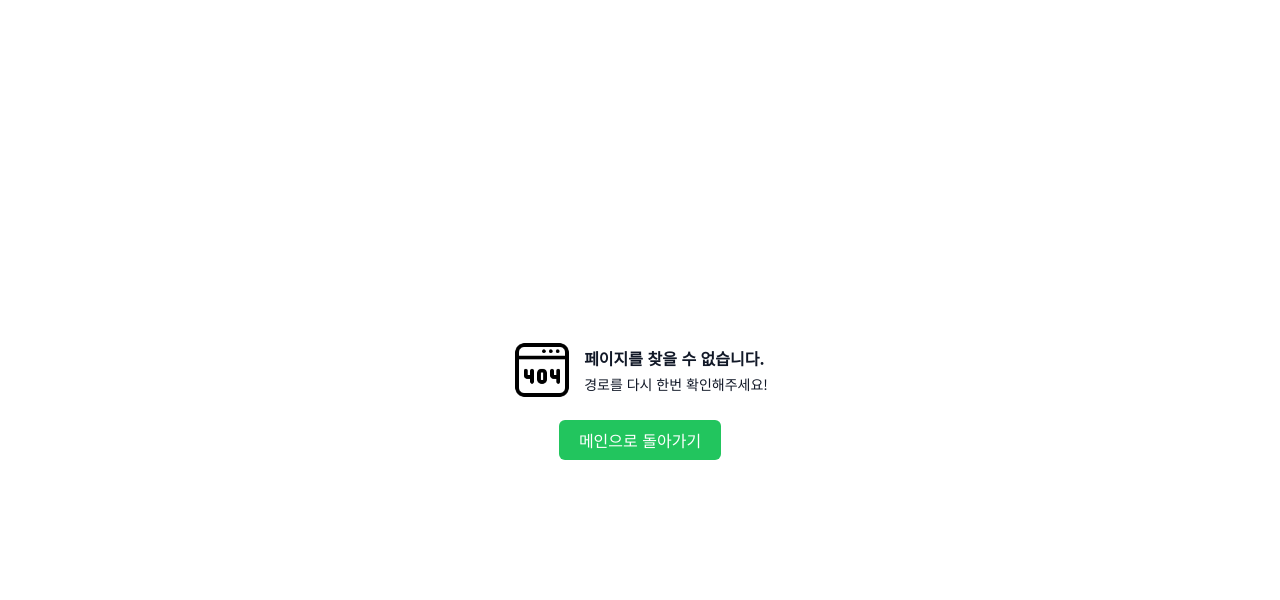
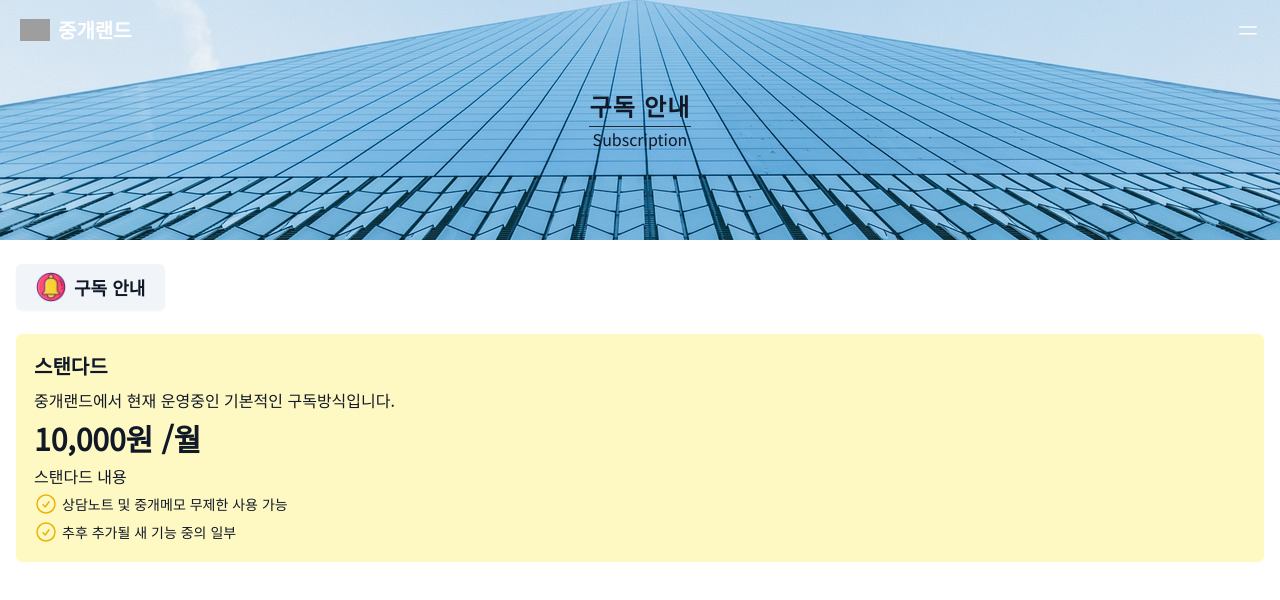
Before and after one commit to byeolee1221/realEstateAgent-land, a Next.js app: page /subscription in a window 1280 px wide. Before the commit this address had no page. Shown: the top 600 px of the page. Built offline with nearby package versions, Linux system fonts and the light colour scheme; no server answers; grey boxes are pictures that could not be loaded.

Commit message:
style: 구독안내페이지 추가

```diff
--- a/app/api/notice/route.ts
+++ b/app/api/notice/route.ts
@@ -70,6 +70,7 @@ export async function DELETE(req: Request) {
     const { noticePath } = body;
     // console.log(noticePath);
 
+    // 관리자인지 한번 더 확인
     const userSnapshot = query(collection(db, "users"), where("email", "==", session?.user?.email));
 
     const querySnapshot = await getDocs(userSnapshot);
--- a/app/globals.css
+++ b/app/globals.css
@@ -74,3 +74,9 @@
       @apply bg-background text-foreground;
     }
   }
+
+  @layer components {
+    .beforeClassName {
+      @apply before:h-60 before:w-full before:bg-slate-800 before:content-[''] before:absolute before:top-0 before:left-0 before:opacity-50;
+    }
+  }
--- /dev/null
+++ b/app/subscription/page.tsx
@@ -0,0 +1,63 @@
+import NavBar from "@/components/navBar/NavBar";
+import Image from "next/image";
+import Link from "next/link";
+
+const Subscription = () => {
+  const standardArr = [
+    "상담노트 및 중개메모 무제한 사용 가능",
+    "추후 추가될 새 기능 중의 일부",
+  ];
+
+  return (
+    <NavBar>
+      <div className="flex flex-col space-y-6">
+        <div className="flex flex-col items-center justify-center bg-[url('/subscription.jpg')] h-60 bg-center bg-cover">
+          <h1 className="text-2xl font-semibold tracking-wider pb-1 border-b border-gray-800">
+            구독 안내
+          </h1>
+          <p>Subscription</p>
+        </div>
+        <div className="px-4 flex flex-col space-y-6">
+          <div className="flex items-center space-x-2 bg-slate-100 w-fit p-2 rounded-md shadow-sm px-5">
+            <Image
+              src="/subscriptionIcon.png"
+              alt="구독"
+              width={30}
+              height={30}
+            />
+            <h2 className="text-lg font-semibold">구독 안내</h2>
+          </div>
+          <Link href="" className="bg-yellow-100 rounded-md flex flex-col space-y-2 p-4 border-2 border-transparent hover:border-yellow-500 transition-colors">
+            <h2 className="text-xl font-semibold">스탠다드</h2>
+            <p>중개랜드에서 현재 운영중인 기본적인 구독방식입니다.</p>
+            <h3 className="text-3xl font-semibold">10,000원 /월</h3>
+            <div className="flex flex-col space-y-1">
+              <h3>스탠다드 내용</h3>
+              {standardArr.map((item, i) => (
+                <div key={i} className="flex items-center space-x-1">
+                  <svg
+                    xmlns="http://www.w3.org/2000/svg"
+                    fill="none"
+                    viewBox="0 0 24 24"
+                    strokeWidth="1.5"
+                    stroke="currentColor"
+                    className="w-6 h-6 text-yellow-500"
+                  >
+                    <path
+                      strokeLinecap="round"
+                      strokeLinejoin="round"
+                      d="M9 12.75 11.25 15 15 9.75M21 12a9 9 0 1 1-18 0 9 9 0 0 1 18 0Z"
+                    />
+                  </svg>
+                  <p className="text-sm">{item}</p>
+                </div>
+              ))}
+            </div>
+          </Link>
+        </div>
+      </div>
+    </NavBar>
+  );
+};
+
+export default Subscription;
--- a/components/navBar/TopMenu.tsx
+++ b/components/navBar/TopMenu.tsx
@@ -12,6 +12,7 @@ import {
 } from "../ui/dropdown-menu";
 import SignIn from "./SignIn";
 import SignOut from "./SignOut";
+import Link from "next/link";
 
 const TopMenu = () => {
   const { data: session } = useSession();
@@ -42,6 +43,7 @@ const TopMenu = () => {
         <DropdownMenuGroup>
           {!session ? <SignIn /> : <SignOut />}
           <DropdownMenuItem>
+            <Link href="/subscription" className="flex">
               <svg
                 xmlns="http://www.w3.org/2000/svg"
                 fill="none"
@@ -57,6 +59,7 @@ const TopMenu = () => {
                 />
               </svg>
               <span>구독 안내</span>
+            </Link>
           </DropdownMenuItem>
           <DropdownMenuItem>
             <svg
```
Also changed, not shown: public/subscription.jpg (added), public/subscriptionIcon.png (added). Lines whose indentation alone changed are shown as unchanged.
